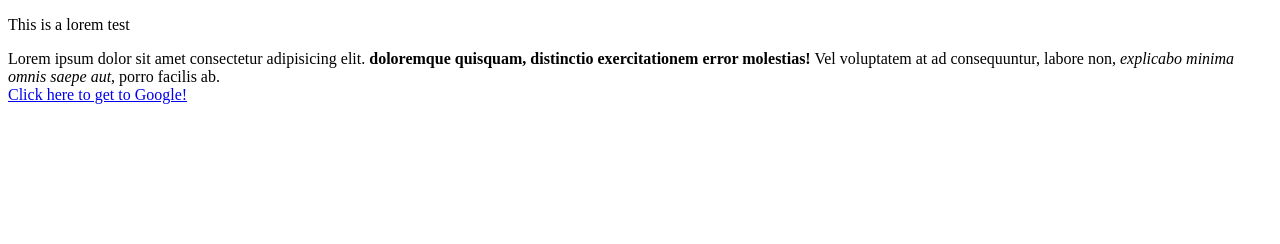
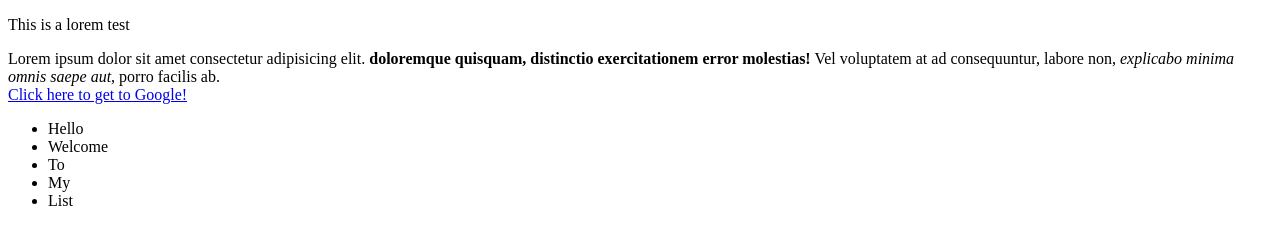
Before and after one commit to Akatobi7/loremtest, a plain HTML site: page index.html in a window 1280 px wide. Drawn offline with Linux system fonts and the light colour scheme.

Commit message:
unordered list

```diff
--- a/index.html
+++ b/index.html
@@ -11,7 +11,15 @@
 
     Lorem ipsum dolor sit amet consectetur adipisicing elit. <strong>doloremque quisquam, distinctio exercitationem error molestias!</strong>  Vel voluptatem at ad consequuntur, labore non, <em>explicabo minima omnis saepe aut</em>, porro facilis ab.
 <br>
-<a href= "google.com" target = "_blank">Click here to get to Google!</a>
+<a href= "www.google.com" target = "_blank">Click here to get to Google!</a>
+
+<ul>
+    <li>Hello</li>
+    <li>Welcome</li>
+    <li>To</li>
+    <li>My</li>
+    <li>List</li>
+</ul>
 
 </body>
 </html>
```
